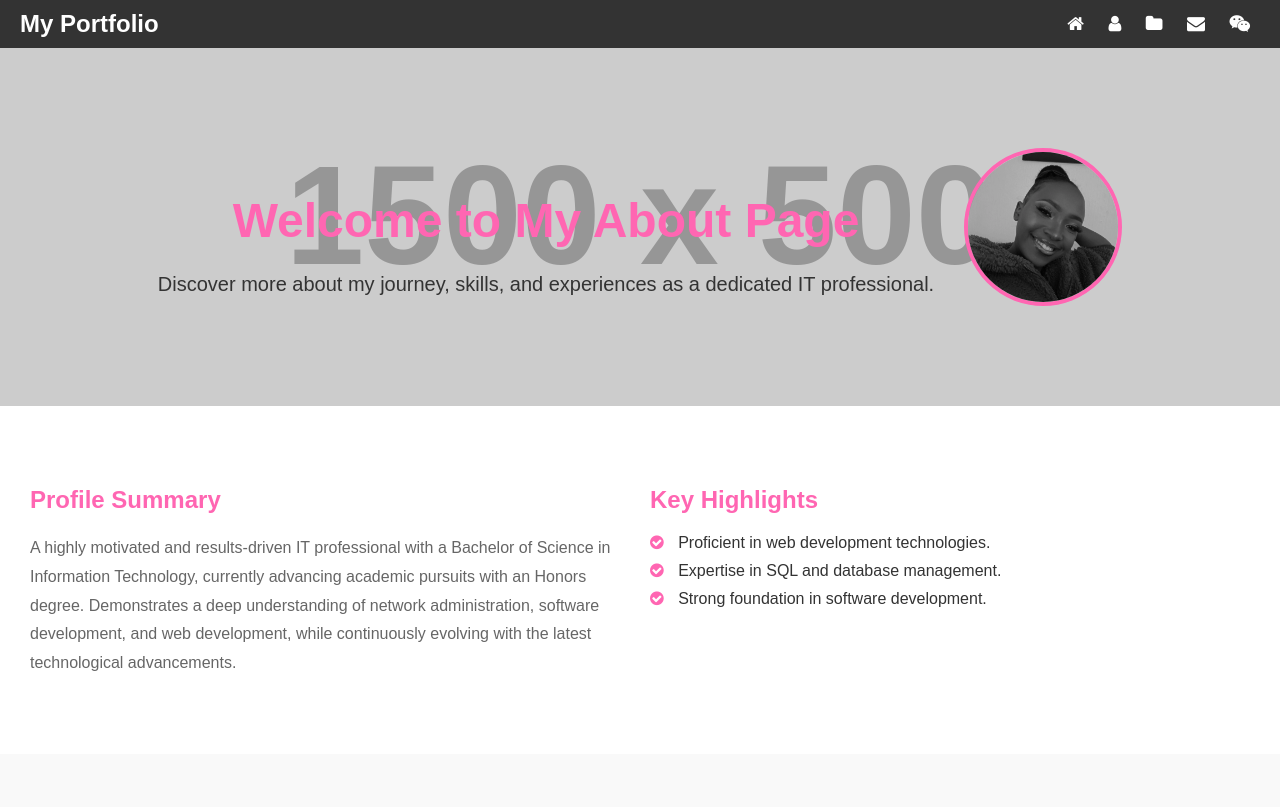
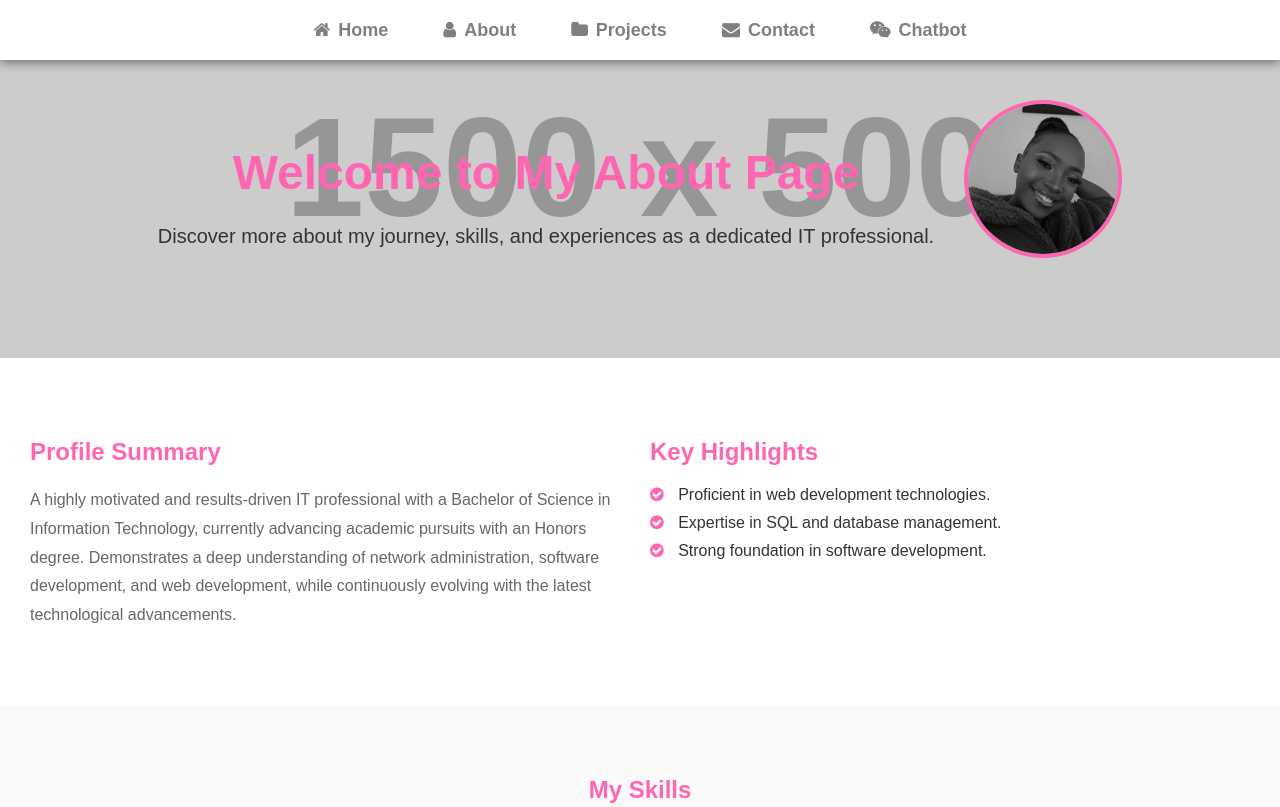
Before and after one commit to asandan8106/Asanda-sPortfolio, a plain HTML site: page Portfolio/About.html in a window 1280 px wide. Shown: the top 807 px of the page. Drawn offline with Linux system fonts and the light colour scheme; placeholder pictures from the web are drawn by us.

Commit message:
changed the color of the Naba bar

```diff
--- a/Portfolio/About.html
+++ b/Portfolio/About.html
@@ -25,28 +25,54 @@
 
         /* Navigation Bar */
         .navbar {
-            background-color: #333;
-            padding: 10px 20px;
     display: flex;
-            justify-content: space-between;
+    justify-content: center;
     align-items: center;
+    background: #fff; /* Transparent black for overlay effect */
+    position: fixed;
+    top: 0;
+    width: 100%;
+    height: 60px;
+    z-index: 100;
+    box-shadow: 0px 2px 10px rgba(0, 0, 0, 0.5);
 }
 
-        .navbar h2 {
-            color: white;
-            font-size: 24px;
-            margin: 0;
+.navbar .icon-bar {
+    display: flex;
+    gap: 25px;
 }
 
 .navbar .icon-bar a {
-            color: #fff;
+    text-decoration: none;
+    color:rgba(0, 0, 0, 0.5);
     font-size: 18px;
-            margin: 0 10px;
+    font-weight: bold;
+    display: flex;
+    align-items: center;
+    transition: color 0.3s, background 0.3s;
+    padding: 8px 15px;
+    border-radius: 5px;
+}
+
+.navbar .icon-bar a i {
+    margin-right: 8px;
 }
 
 .navbar .icon-bar a:hover {
+    color: #d62828;
+    background: rgba(255, 255, 255, 0.2);
+}
+
+.navbar .icon-bar a span {
+    display: inline-block;
+}
+
+.navbar-right a:hover {
     color: #ff66b2;
 }
+
+
+
 
         /* Hero Section */
         .hero-section {
@@ -273,16 +299,16 @@
     <!-- Navigation Bar -->
     <header>
         <nav class="navbar">
-            <h2>My Portfolio</h2>
             <div class="icon-bar">
-                <a href="index.html"><i class="fa fa-home"></i></a>
-                <a href="About.html"><i class="fa fa-user"></i></a>
-                <a href="project.html"><i class="fa fa-folder"></i></a>
-                <a href="contact.html"><i class="fa fa-envelope"></i></a>
-                <a href="chatbot.html"><i class="fa fa-wechat"></i></a>
+                <a href="index.html"><i class="fa fa-home"></i><span>Home</span></a>
+                <a href="About.html"><i class="fa fa-user"></i><span>About</span></a>
+                <a href="project.html"><i class="fa fa-folder"></i><span>Projects</span></a>
+                <a href="contact.html"><i class="fa fa-envelope"></i><span>Contact</span></a>
+                <a href="chatbot.html"><i class="fa fa-wechat"></i><span>Chatbot</span></a>
             </div>
         </nav>
     </header>
+
 
     <!-- Hero Section -->
     <section class="hero-section">
```
Lines whose indentation alone changed are shown as unchanged.
